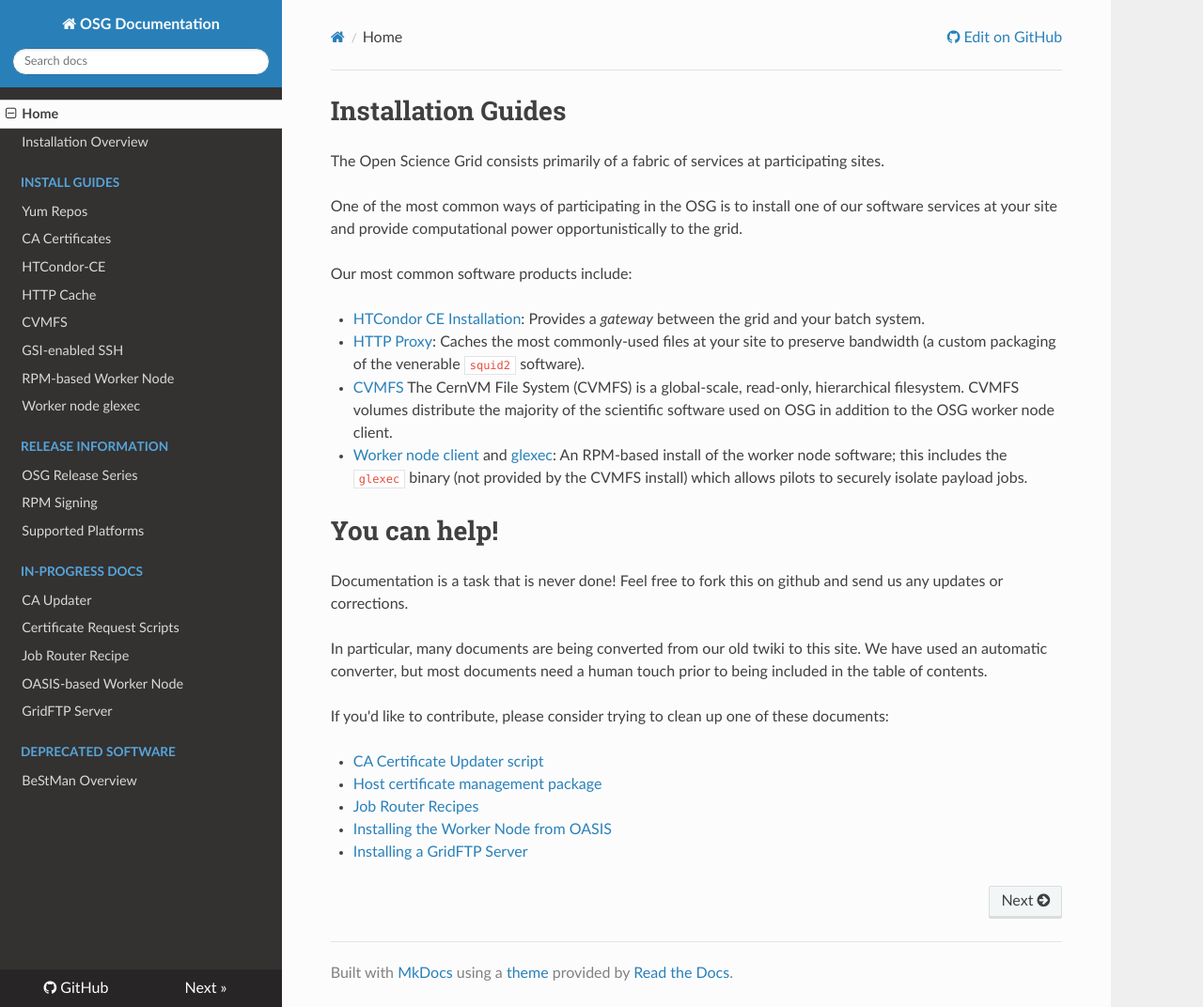
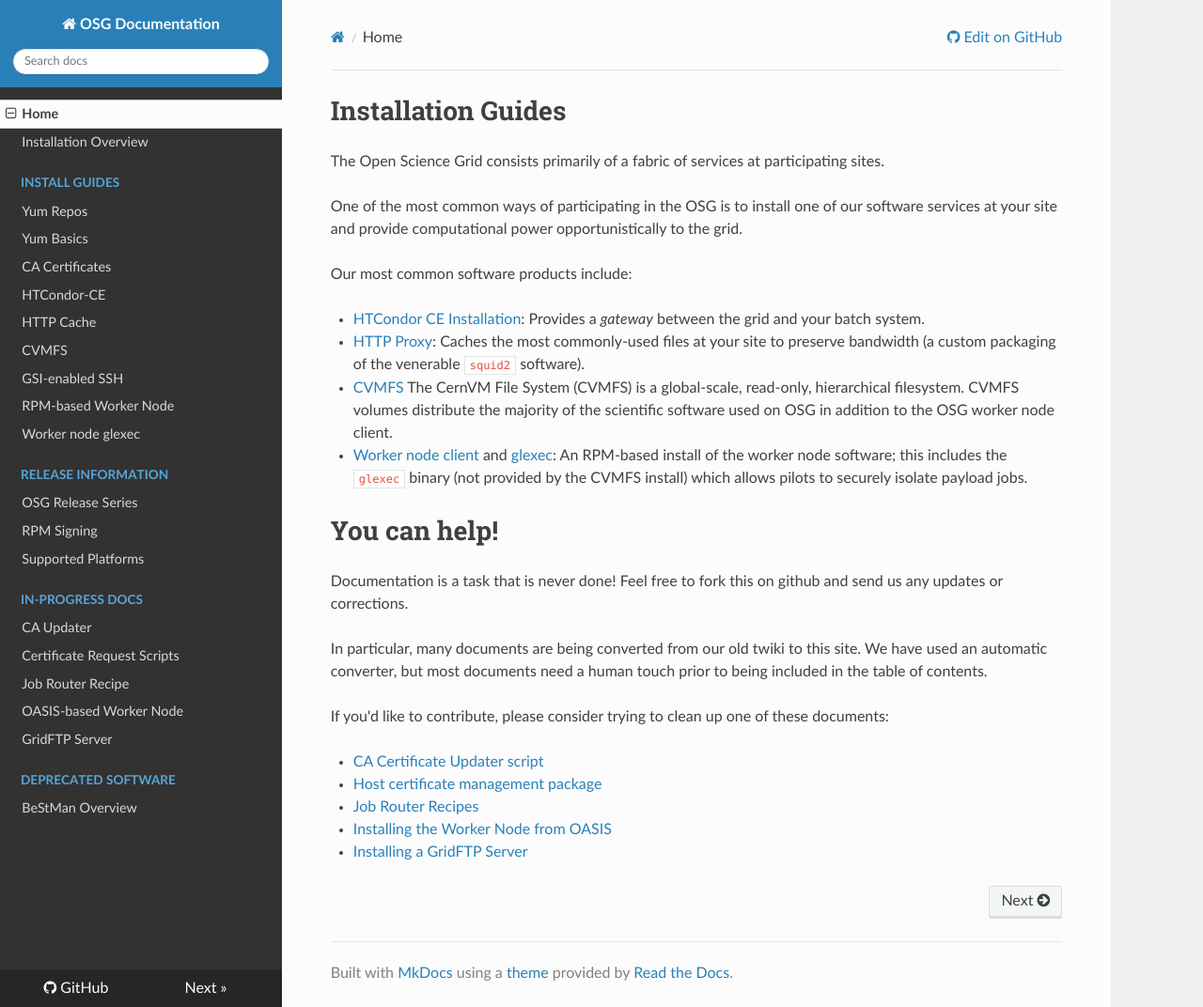
Before and after one commit to osg-htc/docs, an MkDocs documentation site: the page built from docs/index.md, in a window 1280 px wide and 1072 px high. Shown: the whole window at 94% size. Built offline with MkDocs 1.6.1, drawn with Linux system fonts in a browser that asks for light colours; nearby versions of some CDN libraries; old or Windows-style settings are respelled for this version of MkDocs.

Commit message:
Adding yum basics to index

```diff
--- a/mkdocs.yml
+++ b/mkdocs.yml
@@ -11,6 +11,7 @@ pages:
 - Installation Overview: 'install-overview.md'
 - Install Guides:
   - 'Yum Repos': 'common/yum.md'
+  - 'Yum Basics': 'common/yum-basics.md'
   - 'CA Certificates': 'common/ca.md'
   - 'HTCondor-CE': 'compute-element/HTCondor_CE.md'
   - 'HTTP Cache': 'frontier-squid/squid.md'
```
